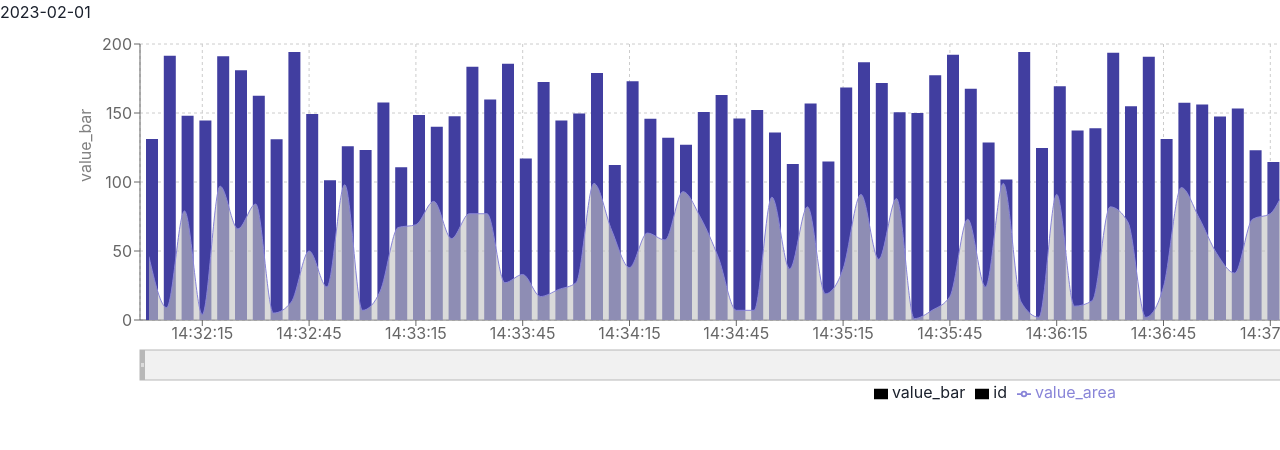
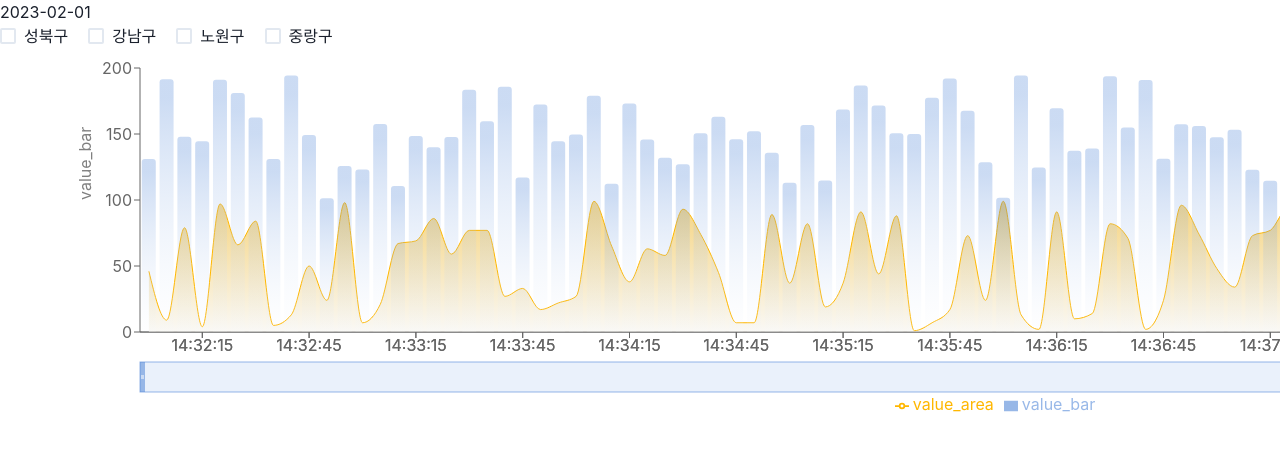
Before and after one commit to wanted-onboarding-10team/pre-onboarding-9th-3-10, a React (Create React App) app: page / in a window 1280 px wide. Shown: the top 450 px of the page. Built offline with nearby package versions, Linux system fonts and the light colour scheme.

Commit message:
[#2] refactor: components 분리
MainPage에 있던 Checkbox, Tooltip, Chart component 분리

```diff
--- /dev/null
+++ b/src/components/Checkboxs.tsx
@@ -0,0 +1,17 @@
+import React from 'react';
+import { Checkbox } from '@chakra-ui/react';
+
+interface CheckboxProps {
+  element: string;
+  checkHandler: (e: React.ChangeEvent) => void;
+}
+
+const IdCheckboxs = ({ checkHandler, element }: CheckboxProps) => {
+  return (
+    <Checkbox value={element} onChange={e => checkHandler(e)}>
+      {element}
+    </Checkbox>
+  );
+};
+
+export default IdCheckboxs;
--- /dev/null
+++ b/src/components/CustomTooltip.tsx
@@ -0,0 +1,32 @@
+import { Box, Flex } from '@chakra-ui/react';
+import { css } from '@emotion/react';
+import { Text, TooltipProps } from 'recharts';
+import { NameType, ValueType } from 'recharts/types/component/DefaultTooltipContent';
+import img from 'assets/tooltipBox.png';
+import styled from '@emotion/styled';
+const CustomTooltip = ({ active, payload, label }: TooltipProps<ValueType, NameType>) => {
+  if (active && payload && payload.length) {
+    const {
+      payload: { id, value_area, value_bar },
+    } = payload[0];
+    return (
+      <Content>
+        <Flex direction={'column'}>
+          <Text className='label'>{`id : ${id}`}</Text>
+          <Text className='label'>{`value_area : ${value_area}`}</Text>
+          <Text className='label'>{`value_bar : ${value_bar}K`}</Text>
+        </Flex>
+      </Content>
+    );
+  }
+};
+
+export default CustomTooltip;
+
+const Content = styled.div`
+  padding: 10px;
+  width: 160px;
+  height: 110px;
+  background-image: url(${img});
+  background-size: 100% 100%;
+`;
--- /dev/null
+++ b/src/components/MainChart.tsx
@@ -0,0 +1,70 @@
+import React, { useState } from 'react';
+import { Bar, XAxis, Tooltip, YAxis, Legend, Area, ComposedChart, Cell, Brush } from 'recharts';
+import { Data } from 'types/types';
+import CustomTooltip from './CustomTooltip';
+
+const MainChart = ({ datas }: { datas: Data[] }) => {
+  const [activeIndex, setActiveIndex] = useState<number | undefined>(undefined);
+  const handleBarClick = (data: any, index: number) => {
+    setActiveIndex(index);
+  };
+  return (
+    <ComposedChart
+      width={2000}
+      height={400}
+      data={datas}
+      margin={{
+        top: 20,
+        right: 80,
+        bottom: 20,
+        left: 80,
+      }}
+    >
+      <Legend verticalAlign='bottom' height={36} />
+      <XAxis
+        dataKey='date'
+        label={{ value: 'date', position: 'insideBottomRight', offset: 0 }}
+        scale='auto'
+        minTickGap={30}
+      />
+      <YAxis
+        dataKey='value_bar'
+        label={{ value: 'value_bar', angle: -90, position: 'insideLeft' }}
+      />
+      <XAxis hide={true} dataKey='id' />
+      <Tooltip position={{ y: -10 }} content={CustomTooltip} wrapperStyle={{ outline: 'none' }} />
+      <Area
+        type='monotone'
+        dataKey='value_area'
+        fill='url(#color1)'
+        fillOpacity={1}
+        stroke='#ffb700'
+      />
+      <Bar
+        dataKey='value_bar'
+        onClick={handleBarClick}
+        animationEasing={'ease-in-out'}
+        fill={'#5388D899'}
+        radius={[3, 3, 0, 0]}
+      >
+        {datas.map((entry, index) => (
+          <Cell key={`cell-${index}`} fill={activeIndex === index ? '#F4BE37' : 'url(#color2)'} />
+        ))}
+      </Bar>
+      <Brush dataKey='date' height={30} stroke='#5388D899' />
+
+      <defs>
+        <linearGradient id='color1' x1='0' y1='1.5' x2='0' y2='0'>
+          <stop offset='30%' stopColor='#f5f6f8' stopOpacity={0.5} />
+          <stop offset='95%' stopColor='#ecae11' stopOpacity={0.5} />
+        </linearGradient>
+        <linearGradient id='color2' x1='0' y1='1.5' x2='0' y2='0'>
+          <stop offset='30%' stopColor='#ffffff2d' stopOpacity={0.5} />
+          <stop offset='95%' stopColor='#5388D899' stopOpacity={0.5} />
+        </linearGradient>
+      </defs>
+    </ComposedChart>
+  );
+};
+
+export default MainChart;
--- a/src/pages/MainPage.tsx
+++ b/src/pages/MainPage.tsx
@@ -1,40 +1,18 @@
 import React, { useState, useEffect } from 'react';
+import { Checkbox, Stack } from '@chakra-ui/react';
+import CustomTooltip from 'components/CustomTooltip';
 import { useLoaderData } from 'react-router-dom';
-import {
-  Bar,
-  ResponsiveContainer,
-  XAxis,
-  Tooltip,
-  CartesianGrid,
-  YAxis,
-  Legend,
-  Area,
-  ComposedChart,
-  Cell,
-  TooltipProps,
-  Brush,
-} from 'recharts';
-import { NameType, ValueType } from 'recharts/types/component/DefaultTooltipContent';
+
 import { Data, OriginData } from 'types/types';
-
-const CustomTooltip = ({ active, payload, label }: TooltipProps<ValueType, NameType>) => {
-  if (active && payload && payload.length) {
-    return (
-      <div className='custom-tooltip'>
-        <div>custom tooltip</div>
-        <p className='label'>{`${label} : ${payload?.[0].value}`}</p>
-      </div>
-    );
-  }
-
-  return null;
-};
+import MainChart from 'components/MainChart';
+import IdCheckboxs from './../components/Checkboxs';
 
 const MainPage = () => {
+  const orginData = useLoaderData() as OriginData;
   const [datas, setDatas] = useState<Data[]>([]);
-  const [activeIndex, setActiveIndex] = useState<number | undefined>(undefined);
+  const [locals, setLocals] = useState<string[]>([]);
+  const [bChecked, setChecked] = useState(false);
 
-  const orginData = useLoaderData() as OriginData;
   const keys = Object.keys(orginData);
   const val = Object.values(orginData);
 
@@ -50,55 +28,25 @@ const MainPage = () => {
     );
   }, []);
 
-  const handleBarClick = (data: any, index: number) => {
-    setActiveIndex(index);
+  useEffect(() => {
+    const setID: Set<string> = new Set();
+    datas.forEach(e => setID.add(e.id));
+    setLocals([...Array.from(setID)]);
+  }, [datas]);
+
+  const checkHandler = (e: React.ChangeEvent) => {
+    -1;
   };
 
   return (
     <>
       <div>2023-02-01</div>
-      <ResponsiveContainer width={2000} height={400}>
-        <ComposedChart
-          width={500}
-          height={400}
-          data={datas}
-          margin={{
-            top: 20,
-            right: 80,
-            bottom: 20,
-            left: 80,
-          }}
-        >
-          <CartesianGrid strokeDasharray='3 3' />
-          <XAxis
-            dataKey='date'
-            label={{ value: 'date', position: 'insideBottomRight', offset: 0 }}
-            scale='auto'
-            minTickGap={30}
-          />
-          <YAxis
-            dataKey='value_bar'
-            label={{ value: 'value_bar', angle: -90, position: 'insideLeft' }}
-          />
-          <Tooltip position={{ y: -10 }} />
-          <Legend />
-
-          <Bar
-            dataKey='value_bar'
-            onClick={handleBarClick}
-            animationEasing={'ease-in-out'}
-            barSize={12}
-          >
-            {datas.map((entry, index) => (
-              <Cell key={`cell-${index}`} fill={activeIndex === index ? '#00C49F' : '#413ea0'} />
-            ))}
-          </Bar>
-          <Bar dataKey='id' />
-          <Area type='monotone' dataKey='value_area' fill='#c2c2c2' stroke='#8884d8' />
-          <Legend />
-          <Brush dataKey='date' height={30} stroke='#b8b8b8' />
-        </ComposedChart>
-      </ResponsiveContainer>
+      <Stack spacing={5} direction='row'>
+        {locals.map(element => (
+          <IdCheckboxs key={element + 'keys'} element={element} checkHandler={checkHandler} />
+        ))}
+      </Stack>
+      <MainChart datas={datas} />
     </>
   );
 };
```
